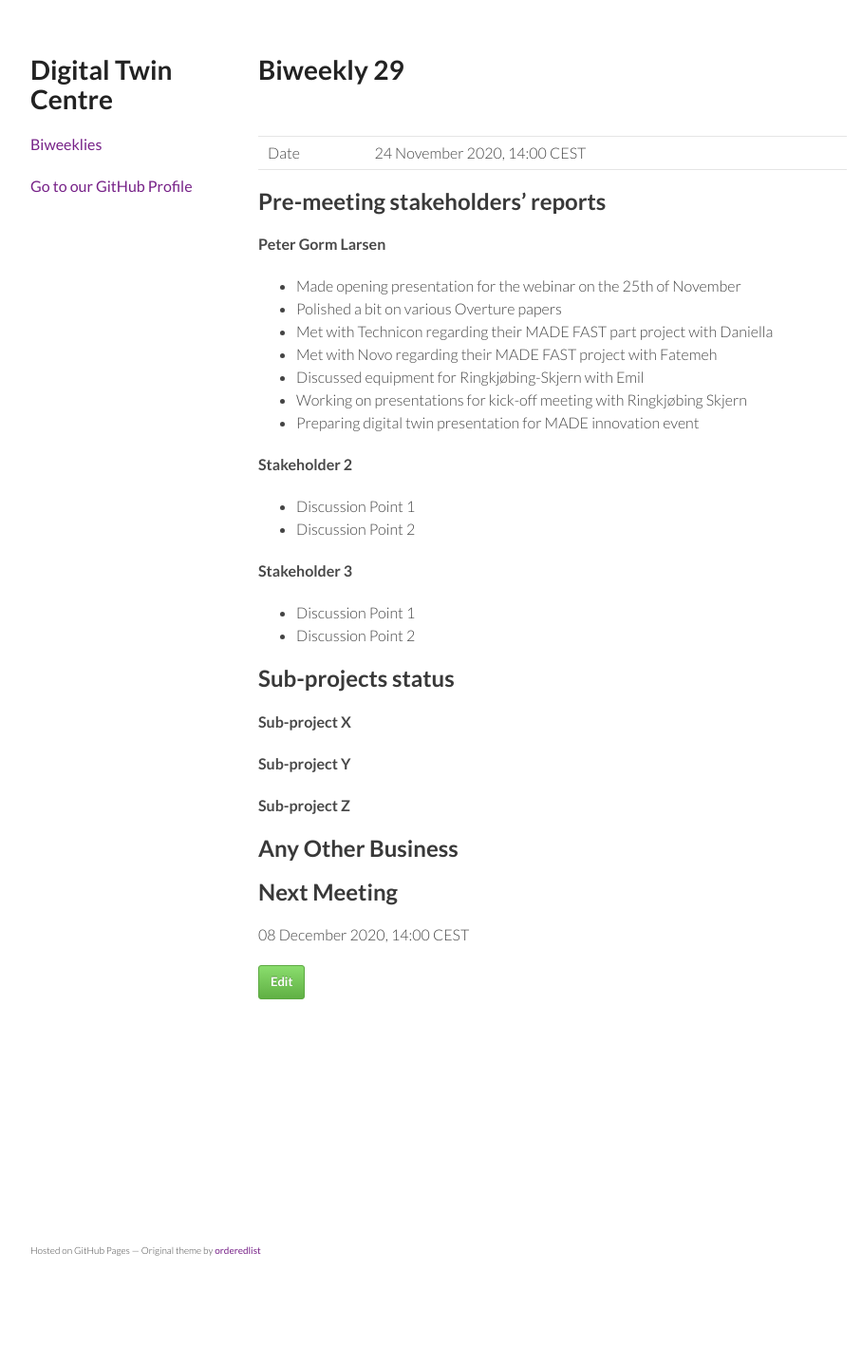
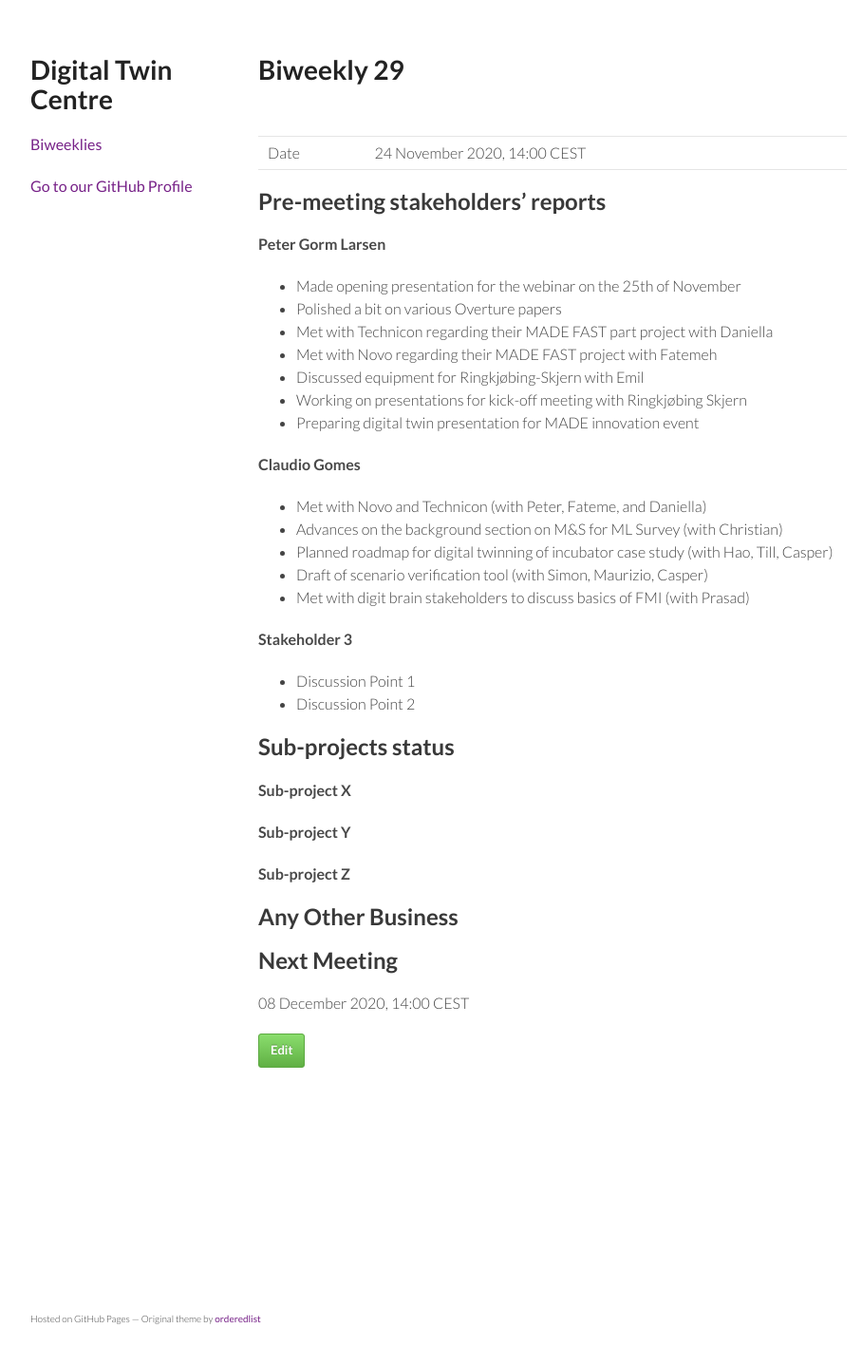
Before and after one commit to digitaltwincentre/digitaltwincentre.github.io, a Jekyll site: the page built from _biweeklies/Biweekly-29.md, in a window 1280 px wide. Shown: the whole page at 95% size, without its empty margins (178-1086 px from the left). Built offline with Jekyll 4.4.1, drawn with Linux system fonts in a browser that asks for light colours; nearby versions of some CDN libraries; before the commit the page ends 1346 px from its top, so only the background shows below that.

Commit message:
Update Biweekly-29.md

```diff
--- a/_biweeklies/Biweekly-29.md
+++ b/_biweeklies/Biweekly-29.md
@@ -29,9 +29,12 @@ date: 24 November 2020, 1400 CEST
 * Working on presentations for kick-off meeting with Ringkjøbing Skjern
 * Preparing digital twin presentation for MADE innovation event
 
-#### Stakeholder 2
-* Discussion Point 1
-* Discussion Point 2
+#### Claudio Gomes
+* Met with Novo and Technicon (with Peter, Fateme, and Daniella)
+* Advances on the background section on M&S for ML Survey (with Christian)
+* Planned roadmap for digital twinning of incubator case study (with Hao, Till, Casper)
+* Draft of scenario verification tool (with Simon, Maurizio, Casper)
+* Met with digit brain stakeholders to discuss basics of FMI (with Prasad)
 
 #### Stakeholder 3
 * Discussion Point 1
```
